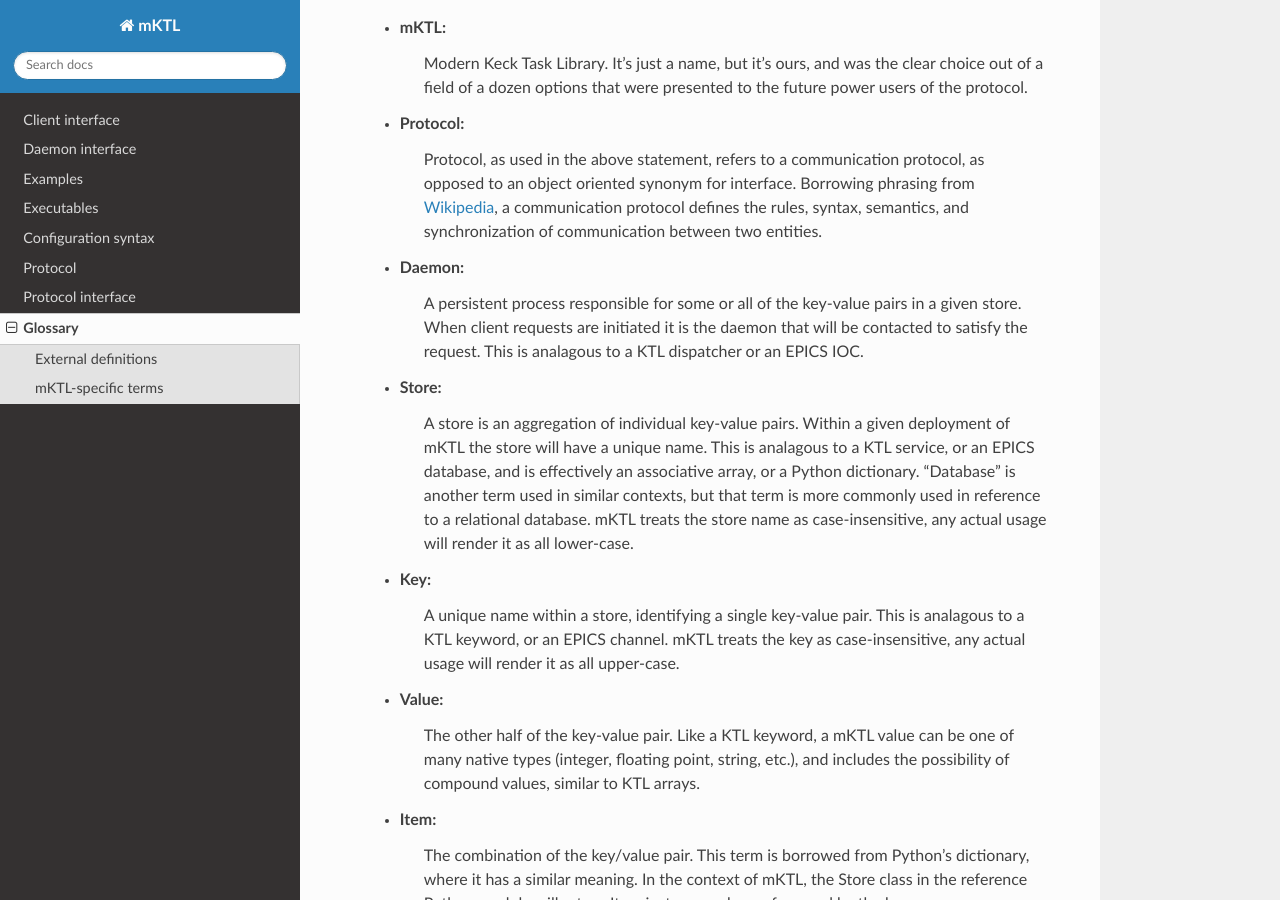
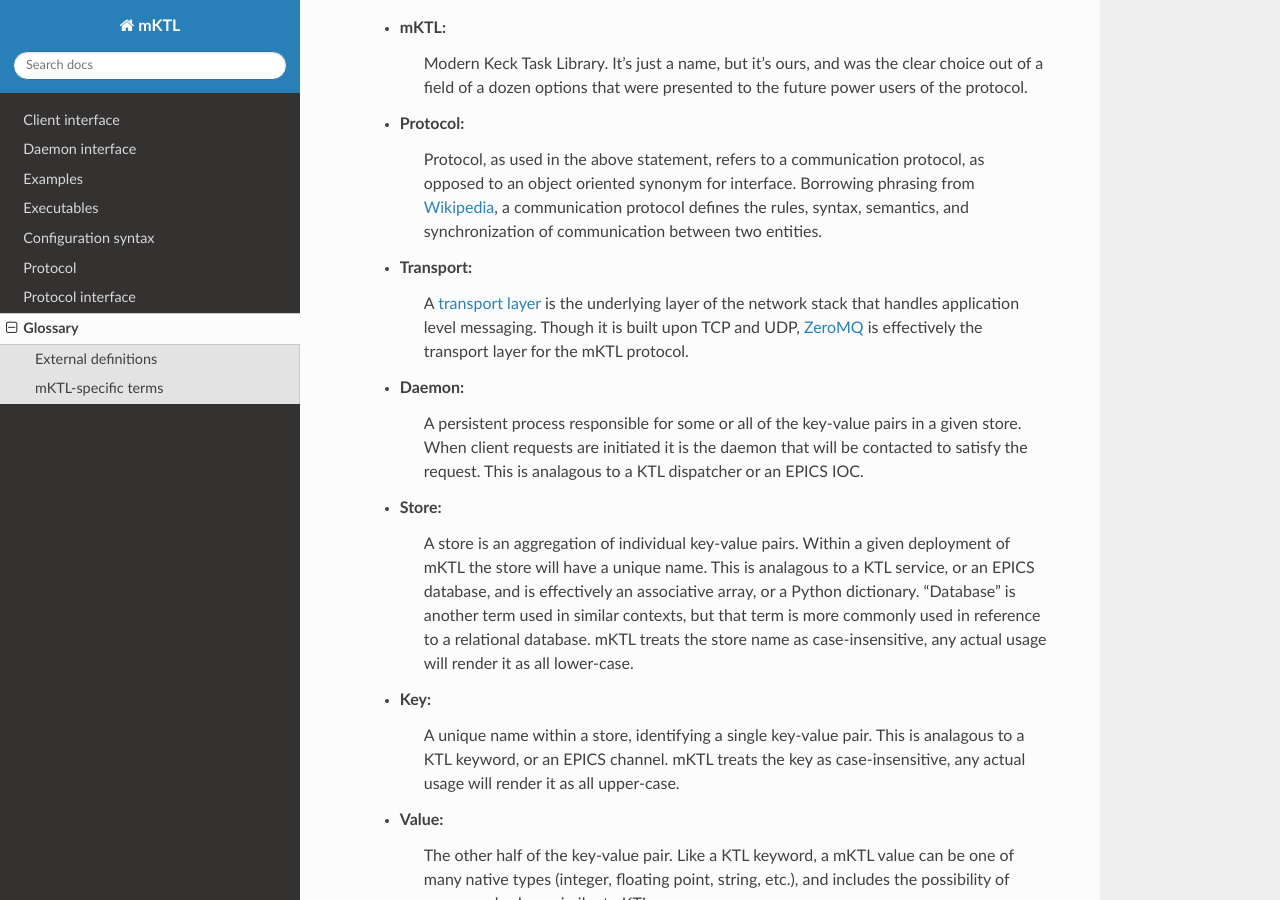
Before and after one commit to KeckObservatory/mKTL, a Sphinx documentation site: the page built from doc/glossary.rst, in a window 1280 px wide and 900 px high, scrolled down 748 px. Built offline with Sphinx 7.4.7 and the Read the Docs theme 3.1.0, drawn with Linux system fonts in a browser that asks for light colours.

Commit message:
Add 'transport' to the glossary.

```diff
--- a/doc/glossary.rst
+++ b/doc/glossary.rst
@@ -45,6 +45,13 @@ mKTL-specific terms
 	a communication protocol defines the rules, syntax,
 	semantics, and synchronization of communication between
 	two entities.
+
+ * **Transport**:
+	A `transport layer <https://en.wikipedia.org/wiki/Transport_layer>`_
+	is the underlying layer of the network stack that handles application
+	level messaging. Though it is built upon TCP and UDP,
+	`ZeroMQ <https://zeromq.org/>`_ is effectively the transport layer
+	for the mKTL protocol.
 
  * **Daemon**:
 	A persistent process responsible for some or all of the key-value
```
